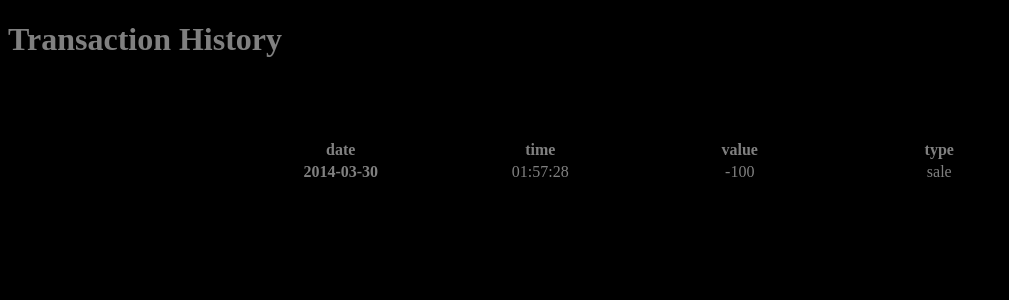
After one commit to cgmb/market43, a PHP site: page /history.html in a window 1280 px wide. The commit adds this page. Shown: the top 300 px of the page, without its empty margins (0-1009 px from the left). Run offline with PHP 8.4, Linux system fonts and the light colour scheme.

Commit message:
Adding history page.

```diff
--- /dev/null
+++ b/html/history.html
@@ -0,0 +1,32 @@
+<!DOCTYPE html>
+<html>
+<head>
+	<meta charset="UTF-8">
+	<title>Market 43 - History</title>
+	<link rel="stylesheet" href="style.css">
+</head>
+<body>
+
+<H1>Transaction History</H1>
+<table class="transaction-table">
+	<colgroup>
+		<col style="width: 25%" />
+		<col style="width: 25%" />
+		<col style="width: 25%" />
+		<col style="width: 25%" />
+	</colgroup>
+	<tr>
+		<th>date</th>
+		<th>time</th>
+		<th>value</th>
+		<th>type</th>
+	</tr>
+	<tr class="sale-transaction">
+		<th>2014-03-30</th>
+		<td>01:57:28</td>
+		<td>-100</td>
+		<td>sale</td>
+	</tr>
+</table>
+</body>
+</html>
--- a/html/style.css
+++ b/html/style.css
@@ -33,3 +33,9 @@ ul {
   text-align: right;
   margin-right: 5px;
 }
+
+.transaction-table {
+  width: 50em;
+  margin: 5em auto;
+  text-align: center;
+}
```
